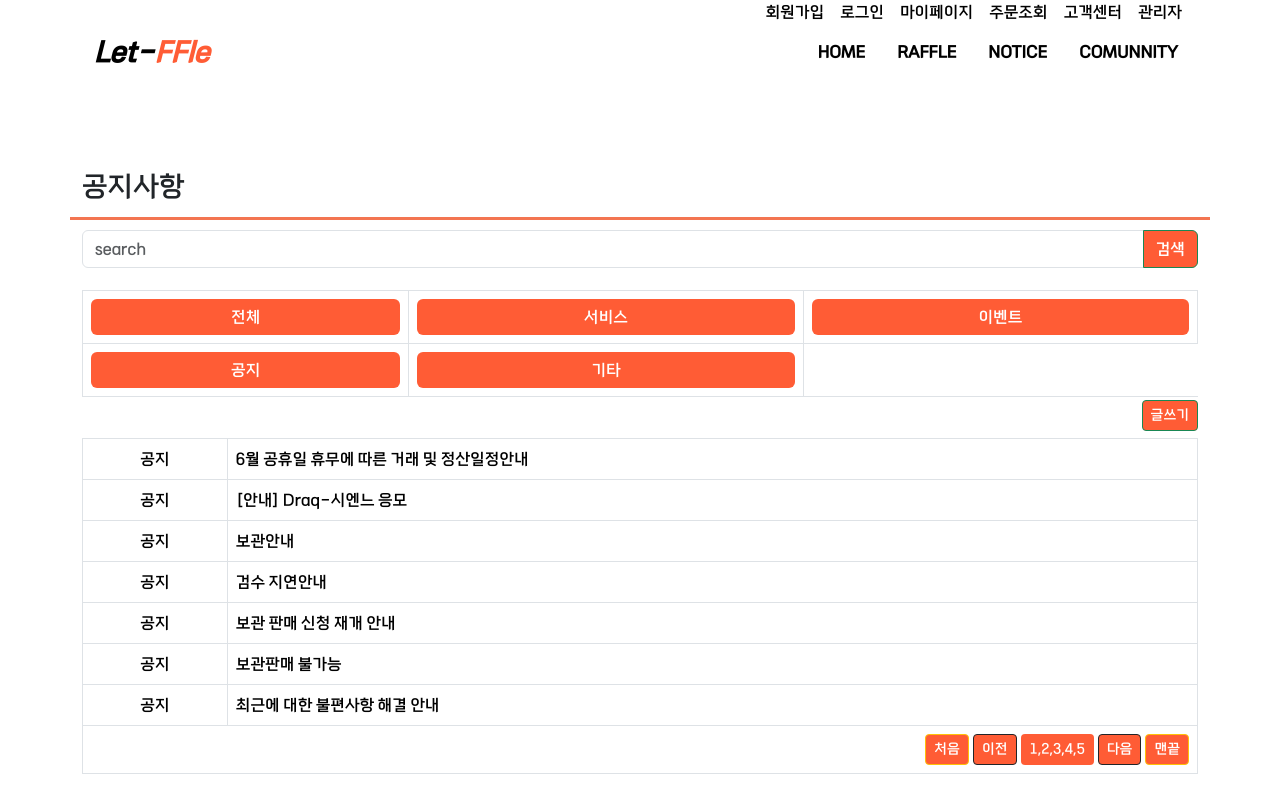
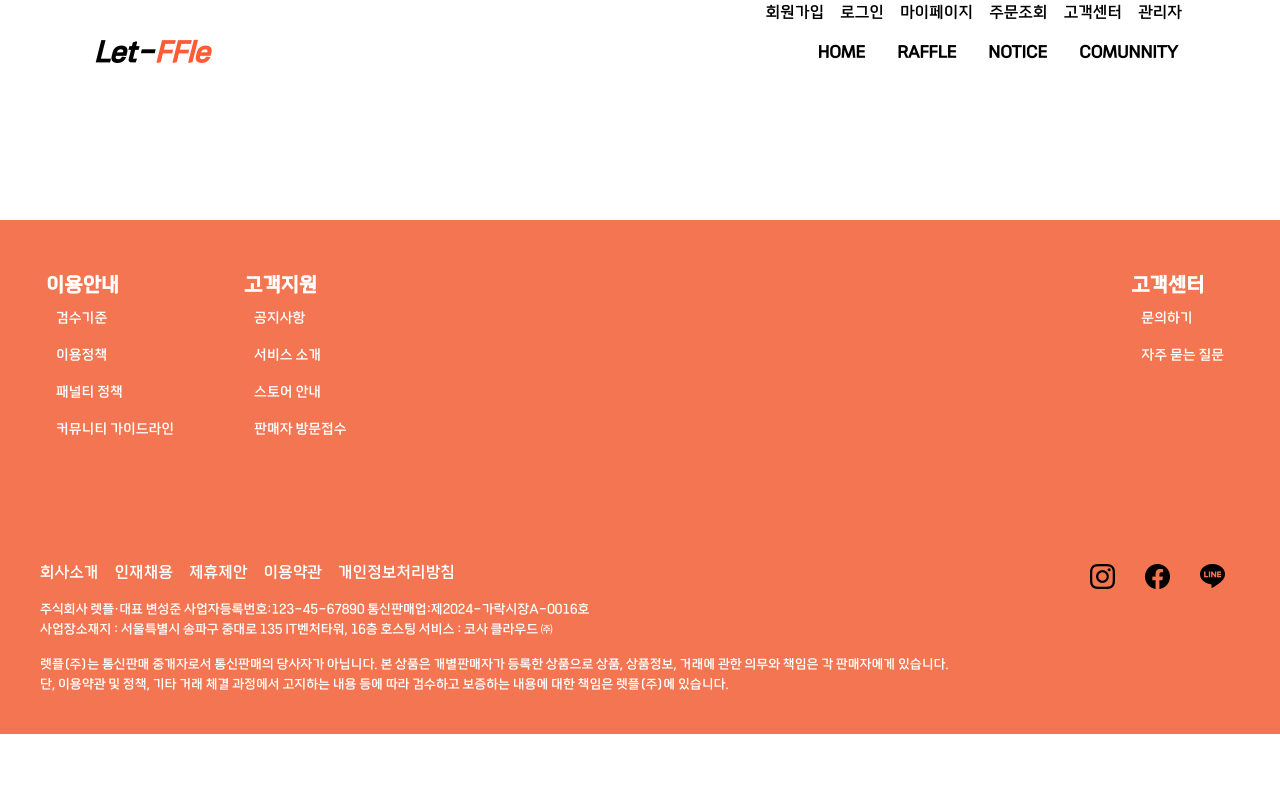
Before and after one commit to byeonnns/let-ffle-front, a Vue app: page /Board/Announcement in a window 1280 px wide. Shown: the top 800 px of the page. Built offline with nearby package versions, Linux system fonts and the light colour scheme.

Commit message:
Refactor: Board에 필요없는 컴포넌트 삭제

```diff
--- a/src/views/Board/Announcement.vue
+++ /dev/null
@@ -1,141 +0,0 @@
-<template>
-    <div class="board-list">
-
-
-        <div class="container"
-            style="width: 100%; height:50px; border-bottom:3px solid #F37551; margin-bottom: 10px; margin-top: 30px">
-            <h3 style="margin-right: 80%;">공지사항</h3>
-        </div>
-        <div class="container" style="width: 100%; height:60px;">
-            <!-- border:1px solid black; -->
-            <div class="input-group mb-3">
-                <input type="text" class="form-control" placeholder="search" aria-label="Recipient's username"
-                    aria-describedby="button-addon2">
-                <button class="btn btn-success" type="button" id="button-addon2">검색</button>
-            </div>
-
-        </div>
-
-        <div class="container" style="width: 100%; height:100px; margin-bottom: 10px;">
-            <!-- border:1px solid black; -->
-            <table class="table table-bordered">
-                <thead>
-                </thead>
-                <tbody>
-                    <tr>
-                        <td>
-                            <RouterLink to="/Board/BoardList">
-                                <button class="btn btn-outline-dark w-100" style="border: none;">전체
-                                </button>
-                            </RouterLink>
-                        </td>
-                        <td>
-                            <RouterLink to="/Board/BoardDetail">
-                                <button class="btn btn-outline-dark w-100" style="border: none;" @click="sdfs">서비스</button>
-                            </RouterLink>
-                        </td>
-                        <td>
-                            <RouterLink to="/Board/BoardComment">
-                                <button class="btn btn-outline-dark w-100"
-                                    style="width: 100%;  border: none;outline:none; ">이벤트</button>
-                            </RouterLink>
-                        </td>
-                    </tr>
-                    <tr>
-
-                        <td>
-                            <button class="btn btn-outline-dark w-100"
-                                style="width: 100%;  border: none;outline:none;">공지</button>
-                        </td>
-                        <td>
-
-                            <button class="btn btn-outline-dark w-100"
-                                style="width: 100%; border: none;outline:none;">기타</button>
-                        </td>
-                    </tr>
-
-                </tbody>
-            </table>
-        </div>
-
-        <div class="container" style="width: 100%; height:500px;">
-            <!--  border:1px solid black; -->
-
-            <div class="text-end" style="width: 100%; height: 30px;">
-                <RouterLink to="/Board/Write">
-                    <button class="btn btn-success btn-sm"> 글쓰기</button>
-                </RouterLink>
-            </div>
-
-            <div style="width: 100%; height:500px; ">
-                <!-- border:1px solid black; -->
-                <table class="table table-bordered mt-2">
-
-                    <tbody>
-                        <tr>
-                            <td class="text-center">공지</td>
-                            <td>6월 공휴일 휴무에 따른 거래 및 정산일정안내</td>
-                        </tr>
-                        <tr>
-                            <td class="text-center">공지</td>
-                            <td>[안내] Draq-시엔느 응모</td>
-                        </tr>
-                        <tr>
-                            <td class="text-center">공지</td>
-                            <td>보관안내</td>
-                        </tr>
-                        <tr>
-                            <td class="text-center">공지</td>
-                            <td>검수 지연안내</td>
-                        </tr>
-                        <tr>
-                            <td class="text-center">공지</td>
-                            <td>보관 판매 신청 재개 안내</td>
-                        </tr>
-
-                        <tr>
-                            <td class="text-center">공지</td>
-                            <td>보관판매 불가능</td>
-                        </tr>
-                        <tr>
-                            <td class="text-center">공지</td>
-                            <td>최근에 대한 불편사항 해결 안내</td>
-                        </tr>
-
-                        <tr>
-                            <td colspan="5" class="text-end">
-                                <button class="btn btn-outline-warning btn-sm me-1">처음</button>
-                                <button class="btn btn-outline-dark btn-sm me-1">이전</button>
-                                <button class="btn btn-sm me-1">1,2,3,4,5 </button>
-                                <button class="btn btn-outline-dark btn-sm me-1">다음</button>
-                                <button class="btn btn-outline-warning btn-sm">맨끝</button>
-                            </td>
-
-
-                        </tr>
-                    </tbody>
-
-                </table>
-
-
-
-
-            </div>
-
-        </div>
-
-
-    </div>
-
-
-
-
-
-</template>
-
-
-<script setup>
-</script>
-
-
-<style scoped></style>
--- a/src/views/Board/BoardDetail.vue
+++ /dev/null
@@ -1,52 +0,0 @@
-<template>
-
-
-
-    <div class="container"
-        style="width: 100%; height:50px; border-bottom:3px solid #F37551; margin-bottom: 10px;margin-top: 30px ">
-        <h3 style="margin-right: 80%;">공지사항</h3>
-    </div>
-
-
-    <div class="container "
-        style="width: 100%;  height:500px;">
-        <!-- border:1px solid black  -->
-
-        <div class="border border-dark border-2 rounded-3" style="width: 100%;  ">
-            <!-- border:1px solid black -->
-            <div class="card">
-                <div class="card-header">
-                    <p>공지 6월 공휴일 고객센터 운영 안내</p>
-                </div>
-                <div class="card-body">
-                    <p class="mt-3"> 안녕하세요 크림입니다 </p>
-                    <p>6월 공휴일 고객센터 운영시간 안내해 드립니다.</p>
-                    <p>휴무 | 2024년 6월 6일 (목)</p>
-                    <p>*휴무 기간 남겨주신 문의는 익일부터 순차적으로 답변 드릴 예정입니다.</p>
-                    <p>감사합니둥.</p>
-
-                    <!-- <div style="width: 100%; border:1px solid black; height:100px;"> -->
-                    <button class="btn btn-success btn-sm" style="margin-top: 40px;" @click="AnnouncementHandle()">목록 보기</button>
-                </div>
-            </div>
-        </div>
-
-        <!-- </div> -->
-
-    </div>
-
-
-
-
-</template>
-
-<script setup>
-import {useRouter} from 'vue-router';
-const router =useRouter();
-
-function AnnouncementHandle() {
-    router.push("/Board/Announcement");
-}
-</script>
-
-<style scoped></style>
```
Also changed, not shown: src/router/Board.js (+0 -10 lines).
